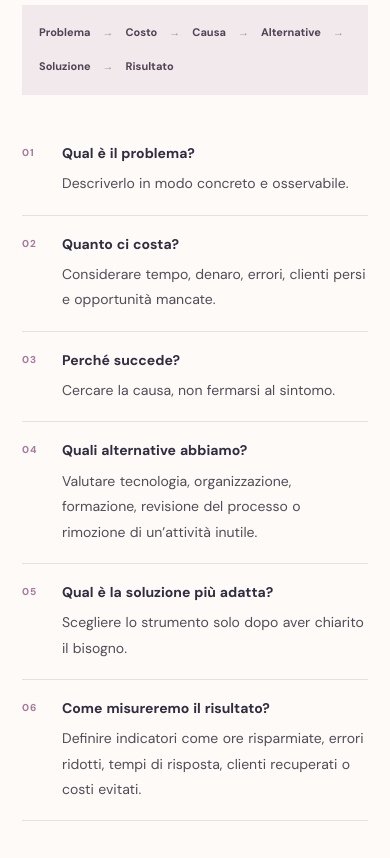
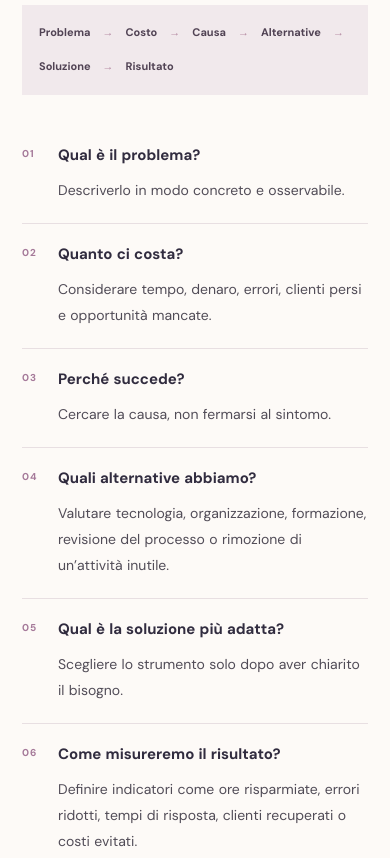
Before and after one commit to SimyTech/Padovani-Advisory-, a plain HTML site: page osservatorio/prima-il-problema-poi-la-tecnologia/index.html in a window 390 px wide. Shown: the part 2340-3198 px from the top of the page. Drawn offline with Linux system fonts and the light colour scheme.

Commit message:
Separate method questions from answers

```diff
--- a/osservatorio/prima-il-problema-poi-la-tecnologia/article.css
+++ b/osservatorio/prima-il-problema-poi-la-tecnologia/article.css
@@ -94,3 +94,21 @@
  .article-steps li span{grid-column:2;margin-left:0}
  .method-flow{gap:12px 10px}
 }
+
+/* Domanda in grassetto e risposta su una riga separata */
+.article-steps li{
+ display:grid;
+ grid-template-columns:30px minmax(0,1fr);
+ grid-template-rows:auto auto;
+ column-gap:12px;
+ row-gap:8px;
+ align-items:start;
+}
+.article-steps li::before{grid-column:1;grid-row:1 / span 2}
+.article-steps li b{grid-column:2;grid-row:1;display:block;margin:0 0 2px}
+.article-steps li span{grid-column:2;grid-row:2;display:block;margin:0}
+@media(max-width:480px){
+ .article-steps li{grid-template-columns:26px minmax(0,1fr);column-gap:10px;row-gap:9px;padding:19px 0}
+ .article-steps li b{font-size:15px;line-height:1.55}
+ .article-steps li span{font-size:14px;line-height:1.85}
+}
```
